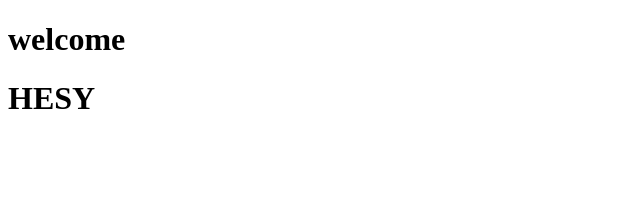
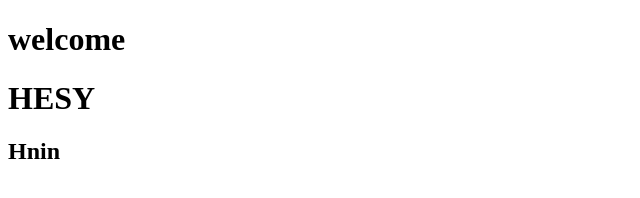
Before and after one commit to Hnin-EiShweyee/labexam3, a plain HTML site: page index.html in a window 1280 px wide. Shown: the full height of the page, 0-640 px from the left. Drawn offline with Linux system fonts and the light colour scheme.

Commit message:
new update

```diff
--- a/index.html
+++ b/index.html
@@ -8,5 +8,6 @@
 <body>
     <h1>welcome</h1>
     <h1>HESY</h1>
+    <h2>Hnin</h2>
 </body>
 </html>
```
